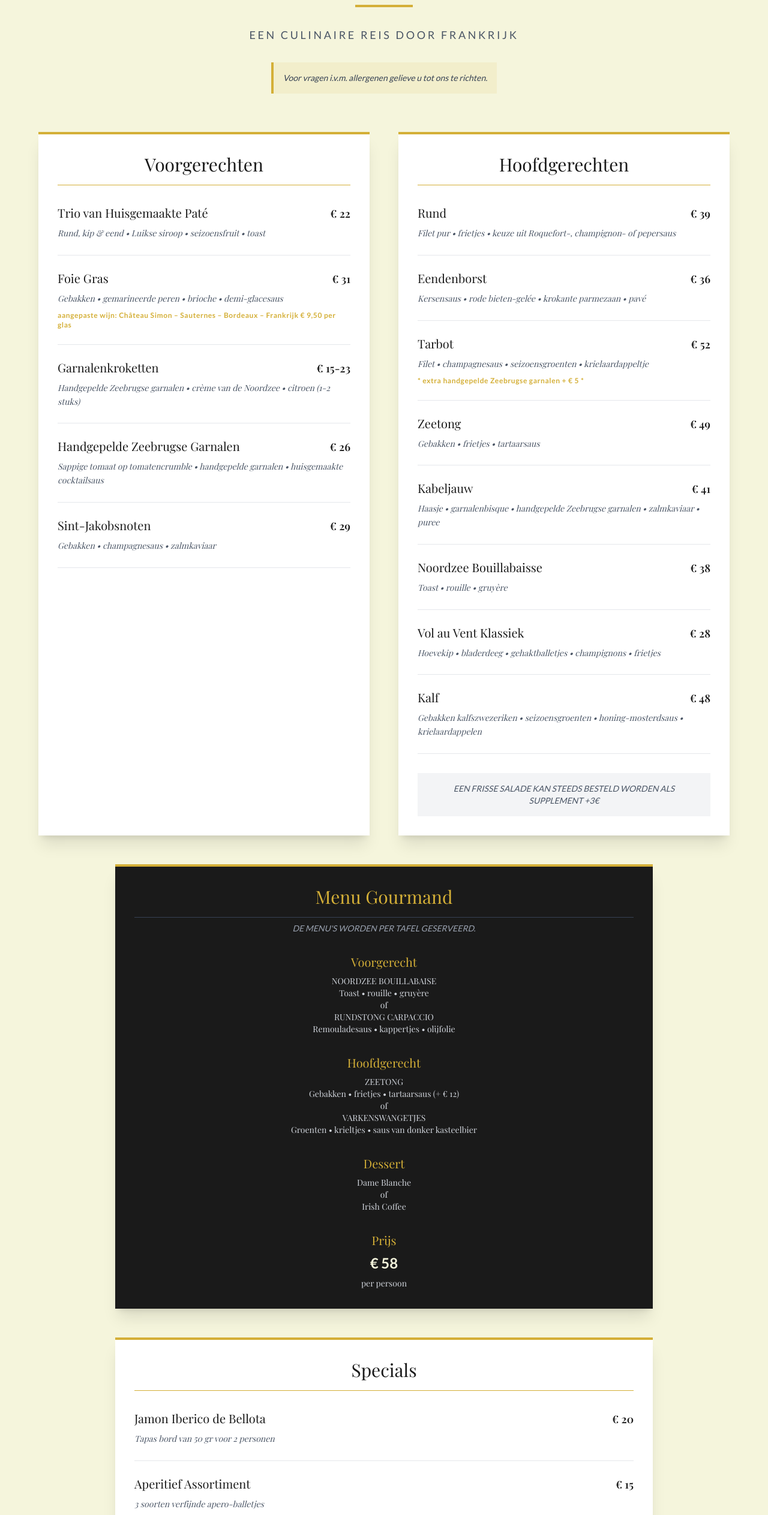
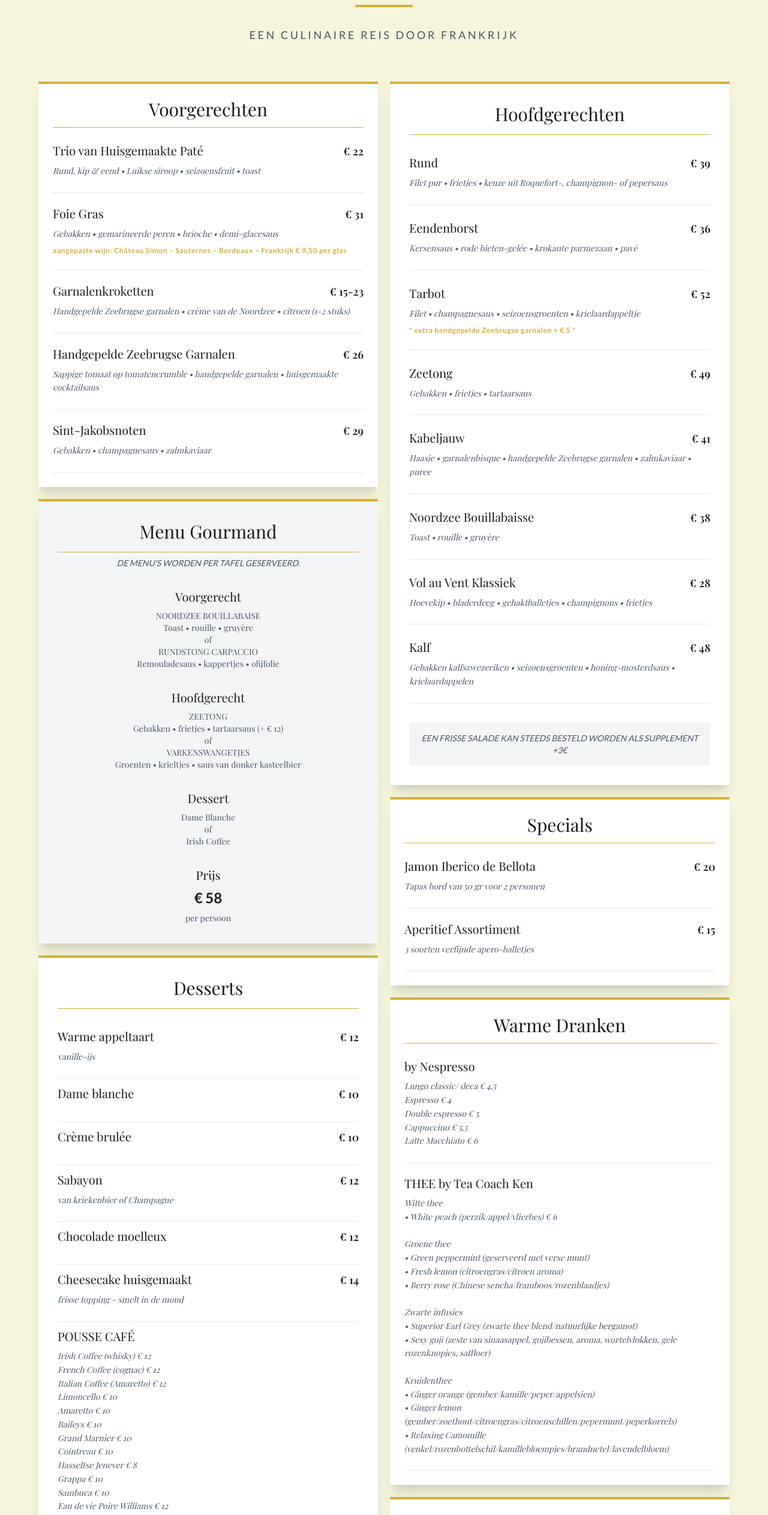
Before and after one commit to ricojr84/bistro-boudoir2, a React (Vite) app: page / in a window 1280 px wide. Shown: the part 1240-3766 px from the top of the page at 60% size. Built offline with nearby package versions, Linux system fonts and the light colour scheme; a web font is replaced by a local one.

Commit message:
Fix French menu translations and restructure menu layout

```diff
--- a/components/Footer.tsx
+++ b/components/Footer.tsx
@@ -12,8 +12,8 @@ export const Footer: React.FC<FooterProps> = ({ t }) => {
         <h2 className="font-serif text-2xl text-gold mb-6 tracking-widest">Bistro Boudoir</h2>
         <p className="font-serif italic text-lg mb-4">{t.footer.tagline}</p>
         <p className="text-sm font-sans tracking-wider opacity-60">{t.footer.copyright}</p>
-        <p className="text-xs font-sans tracking-wider opacity-40 mt-6">
-          Made with ❤️ by RICO
+        <p className="text-xs font-sans tracking-wider opacity-60 mt-6">
+          Made by RICO
         </p>
       </div>
     </footer>
--- a/components/Menu.tsx
+++ b/components/Menu.tsx
@@ -6,18 +6,18 @@ interface MenuProps {
 }
 
 const MenuItemCard: React.FC<{ item: MenuItem }> = ({ item }) => (
-  <div className="flex flex-col pb-4 md:pb-6 border-b border-gray-200 hover:translate-x-2 transition-transform duration-300">
-    <div className="flex justify-between items-baseline mb-1 md:mb-2">
-      <h4 className="font-serif text-base md:text-xl text-off-black">{item.name}</h4>
-      <span className="font-serif text-sm md:text-lg font-semibold text-off-black whitespace-nowrap ml-2 md:ml-4">{item.price}</span>
+  <div className="flex flex-col pb-6 border-b border-gray-200 hover:translate-x-2 transition-transform duration-300">
+    <div className="flex justify-between items-baseline mb-2">
+      <h4 className="font-serif text-xl text-off-black">{item.name}</h4>
+      <span className="font-serif text-lg font-semibold text-off-black whitespace-nowrap ml-4">{item.price}</span>
     </div>
     {item.description && (
-      <p className="font-serif text-gray-600 italic text-xs md:text-sm leading-relaxed whitespace-pre-line">
+      <p className="font-serif text-gray-600 italic text-sm leading-relaxed whitespace-pre-line">
         {item.description}
       </p>
     )}
     {item.extra && (
-      <p className="font-sans text-xs text-gold mt-1 md:mt-2 font-bold tracking-wider">
+      <p className="font-sans text-xs text-gold mt-2 font-bold tracking-wider">
         {item.extra}
       </p>
     )}
@@ -28,121 +28,115 @@ export const Menu: React.FC<MenuProps> = ({ t }) => {
   const { categories } = t.menu;
 
   return (
-    <section id="menu" className="py-12 md:py-20 bg-cream text-off-black">
+    <section id="menu" className="py-20 bg-cream text-off-black">
       <div className="container mx-auto px-4 md:px-8 lg:px-16">
-        <div className="text-center mb-8 md:mb-16">
-          <h2 className="font-serif text-3xl md:text-4xl lg:text-5xl text-off-black uppercase tracking-widest mb-4 relative inline-block">
+        <div className="text-center mb-16">
+          <h2 className="font-serif text-4xl md:text-5xl text-off-black uppercase tracking-widest mb-4 relative inline-block">
             {t.menu.title}
             <span className="absolute -bottom-4 left-1/2 transform -translate-x-1/2 w-24 h-1 bg-gold"></span>
           </h2>
-          <p className="font-sans text-gray-600 text-sm md:text-lg uppercase tracking-[0.2em] mt-8">
+          <p className="font-sans text-gray-600 text-lg uppercase tracking-[0.2em] mt-8">
             {t.menu.subtitle}
           </p>
-          <div className="mt-6 md:mt-8 p-3 md:p-4 bg-gold/10 border-l-4 border-gold inline-block max-w-2xl">
-            <p className="text-xs md:text-sm italic text-gray-700">{t.menu.allergenNotice}</p>
-          </div>
         </div>
 
-        {/* Row 1: Starters and Mains side by side */}
-        <div className="grid grid-cols-1 lg:grid-cols-2 gap-6 md:gap-8 lg:gap-12 mb-6 md:mb-12">
-          <div className="bg-white p-4 md:p-8 shadow-xl border-t-4 border-gold">
-            <h3 className="font-serif text-2xl md:text-3xl text-center text-off-black mb-4 md:mb-8 border-b border-gold pb-3 md:pb-4">
+        <div className="flex flex-col gap-5">
+          {/* Main Layout: Left Column (Voorgerechten + Menu Gourmand) | Right Column (Hoofdgerechten + Specials + Warm Drinks) */}
+          <div className="flex flex-col lg:flex-row gap-5 items-start">
+            {/* Left Column: Voorgerechten + Menu Gourmand + Desserts */}
+            <div className="flex flex-col gap-5 lg:w-1/2">
+              <div className="bg-white p-6 shadow-xl border-t-4 border-gold">
+                <h3 className="font-serif text-3xl text-center text-off-black mb-6 border-b border-gold pb-3">
                   {categories.starters.title}
                 </h3>
-            <div className="space-y-4 md:space-y-6">
+                <div className="space-y-5">
                   {categories.starters.items.map((item, idx) => (
                     <MenuItemCard key={idx} item={item} />
                   ))}
                 </div>
               </div>
 
-          <div className="bg-white p-4 md:p-8 shadow-xl border-t-4 border-gold">
-            <h3 className="font-serif text-2xl md:text-3xl text-center text-off-black mb-4 md:mb-8 border-b border-gold pb-3 md:pb-4">
-              {categories.mains.title}
-            </h3>
-            <div className="space-y-4 md:space-y-6">
-              {categories.mains.items.map((item, idx) => (
-                <MenuItemCard key={idx} item={item} />
-              ))}
-            </div>
-            <div className="mt-4 md:mt-8 p-3 md:p-4 bg-gray-100 text-center italic text-xs md:text-sm text-gray-600">
-              {t.menu.childrenNote}
-            </div>
-          </div>
-        </div>
-
-        {/* Row 2: Menu Gourmand - Full Width Center */}
-        <div className="mb-6 md:mb-12 max-w-4xl mx-auto">
-          <div className="bg-off-black text-cream p-4 md:p-8 shadow-xl border-t-4 border-gold">
-            <h3 className="font-serif text-2xl md:text-3xl text-center text-gold mb-2 pb-3 md:pb-4 border-b border-gray-700">
+              <div className="bg-gray-100 p-8 shadow-xl border-t-4 border-gold">
+                <h3 className="font-serif text-3xl text-center text-off-black mb-2 pb-4 border-b border-gold">
                   {categories.gourmand.title}
                 </h3>
-            <p className="text-center text-gray-400 italic text-xs md:text-sm mb-4 md:mb-8">{categories.gourmand.note}</p>
-            <div className="space-y-4 md:space-y-8">
+                <p className="text-center text-gray-600 italic text-sm mb-8">{categories.gourmand.note}</p>
+                <div className="space-y-8">
                   {categories.gourmand.items.map((item, idx) => (
                     <div key={idx} className="text-center">
-                  <h4 className="font-serif text-lg md:text-xl text-gold mb-1 md:mb-2">{item.name}</h4>
-                  {item.price && <span className="block text-xl md:text-2xl font-bold mb-1 md:mb-2">{item.price}</span>}
+                      <h4 className="font-serif text-xl text-off-black mb-2">{item.name}</h4>
+                       {item.price && <span className="block text-2xl font-bold mb-2 text-off-black">{item.price}</span>}
                       {item.description && (
-                    <p className="font-serif text-gray-300 text-xs md:text-sm whitespace-pre-line">{item.description}</p>
+                        <p className="font-serif text-gray-600 text-sm whitespace-pre-line">{item.description}</p>
                       )}
                     </div>
                   ))}
                 </div>
               </div>
-        </div>
 
-        {/* Row 3: Specials - Full Width Center */}
-        <div className="mb-6 md:mb-12 max-w-4xl mx-auto">
-          <div className="bg-white p-4 md:p-8 shadow-xl border-t-4 border-gold">
-            <h3 className="font-serif text-2xl md:text-3xl text-center text-off-black mb-4 md:mb-8 border-b border-gold pb-3 md:pb-4">
-              {categories.specials.title}
+              <div className="bg-white p-8 shadow-xl border-t-4 border-gold">
+                <h3 className="font-serif text-3xl text-center text-off-black mb-8 border-b border-gold pb-4">
+                  {categories.desserts.title}
                 </h3>
-            <div className="space-y-4 md:space-y-6">
-              {categories.specials.items.map((item, idx) => (
+                <div className="space-y-2.5">
+                  {categories.desserts.items.map((item, idx) => (
                     <MenuItemCard key={idx} item={item} />
                   ))}
                 </div>
               </div>
             </div>
 
-        {/* Row 4: Desserts and Aperitief side by side */}
-        <div className="grid grid-cols-1 lg:grid-cols-2 gap-6 md:gap-8 lg:gap-12 mb-6 md:mb-12">
-          <div className="bg-white p-4 md:p-8 shadow-xl border-t-4 border-gold">
-            <h3 className="font-serif text-2xl md:text-3xl text-center text-off-black mb-4 md:mb-8 border-b border-gold pb-3 md:pb-4">
-              {categories.desserts.title}
+            {/* Right Column: Hoofdgerechten + Specials + Warm Drinks + Aperitief */}
+            <div className="flex flex-col gap-5 lg:w-1/2">
+              <div className="bg-white p-8 shadow-xl border-t-4 border-gold">
+                <h3 className="font-serif text-3xl text-center text-off-black mb-8 border-b border-gold pb-4">
+                  {categories.mains.title}
                 </h3>
-            <div className="space-y-4 md:space-y-6">
-              {categories.desserts.items.map((item, idx) => (
+                <div className="space-y-6">
+                  {categories.mains.items.map((item, idx) => (
+                    <MenuItemCard key={idx} item={item} />
+                  ))}
+                </div>
+                <div className="mt-8 p-4 bg-gray-100 text-center italic text-sm text-gray-600">
+                  {t.menu.childrenNote}
+                </div>
+              </div>
+
+              <div className="bg-white p-6 shadow-xl border-t-4 border-gold">
+                <h3 className="font-serif text-3xl text-center text-off-black mb-6 border-b border-gold pb-3">
+                  {categories.specials.title}
+                </h3>
+                <div className="space-y-5">
+                  {categories.specials.items.map((item, idx) => (
                     <MenuItemCard key={idx} item={item} />
                   ))}
                 </div>
               </div>
 
-          <div className="bg-white p-4 md:p-8 shadow-xl border-t-4 border-gold">
-            <h3 className="font-serif text-2xl md:text-3xl text-center text-off-black mb-4 md:mb-8 border-b border-gold pb-3 md:pb-4">
+              <div className="bg-white p-6 shadow-xl border-t-4 border-gold">
+                <h3 className="font-serif text-3xl text-center text-off-black mb-6 border-b border-gold pb-3">
+                  {categories.warmDrinks.title}
+                </h3>
+                <div className="space-y-5">
+                  {categories.warmDrinks.items.map((item, idx) => (
+                    <MenuItemCard key={idx} item={item} />
+                  ))}
+                </div>
+              </div>
+
+              <div className="bg-white p-8 shadow-xl border-t-4 border-gold">
+                <h3 className="font-serif text-3xl text-center text-off-black mb-8 border-b border-gold pb-4">
                   {categories.drinks.title}
                 </h3>
-            <div className="space-y-4 md:space-y-6">
+                <div className="space-y-2.5">
                   {categories.drinks.items.map((item, idx) => (
                     <MenuItemCard key={idx} item={item} />
                   ))}
                 </div>
               </div>
             </div>
+          </div>
 
-        {/* Row 5: Warm Drinks - Full Width */}
-        <div className="max-w-4xl mx-auto">
-          <div className="bg-white p-4 md:p-8 shadow-xl border-t-4 border-gold">
-            <h3 className="font-serif text-2xl md:text-3xl text-center text-off-black mb-4 md:mb-8 border-b border-gold pb-3 md:pb-4">
-              {categories.warmDrinks.title}
-            </h3>
-            <div className="space-y-4 md:space-y-6">
-              {categories.warmDrinks.items.map((item, idx) => (
-                <MenuItemCard key={idx} item={item} />
-              ))}
-            </div>
-          </div>
         </div>
       </div>
     </section>
--- a/constants.ts
+++ b/constants.ts
@@ -18,7 +18,6 @@ export const CONTENT: Record<string, Translations> = {
     menu: {
       title: 'Ons Menu',
       subtitle: 'Een culinaire reis door Frankrijk',
-      allergenNotice: 'Voor vragen i.v.m. allergenen gelieve u tot ons te richten.',
       childrenNote: 'EEN FRISSE SALADE KAN STEEDS BESTELD WORDEN ALS SUPPLEMENT +3€',
       categories: {
         starters: {
@@ -124,7 +123,7 @@ export const CONTENT: Record<string, Translations> = {
       }
     },
     footer: {
-      copyright: '© 2024 Bistro Boudoir. Alle rechten voorbehouden.',
+      copyright: '© 2025 Bistro Boudoir. Alle rechten voorbehouden.',
       tagline: 'Bon appétit!',
       openingHours: {
         title: 'OPENINGSTIJDEN',
@@ -161,50 +160,46 @@ export const CONTENT: Record<string, Translations> = {
     menu: {
       title: 'Notre Menu',
       subtitle: 'Un voyage culinaire à travers la France',
-      allergenNotice: 'Pour toute question concernant les allergènes, veuillez nous contacter.',
       childrenNote: 'UNE SALADE FRAÎCHE PEUT TOUJOURS ÊTRE COMMANDÉE EN SUPPLÉMENT +3€',
       categories: {
         starters: {
           title: 'Entrées',
           items: [
-            { name: 'Coquilles Saint-Jacques', description: 'Poêlées / sauce champagne / caviar de saumon', price: '€ 29' },
-            { name: 'Carpaccio de Tomates', description: 'Crevettes de Zeebrugge épluchées à la main / mayonnaise / roquette / œufs de caille', price: '€ 26' },
-            { name: 'Vitello Tonnato', description: 'Mayonnaise au thon / câpres / tomates pelées / parmesan', price: '€ 22' },
-            { name: 'Soupe de Poisson', description: 'Toast & rouille', price: '€ 18' },
-            { name: 'Steak Tartare Nature', description: 'Échalotes / câpres / persil / cornichons / jaune d\'œuf', price: '€ 26' },
-            { name: 'Croquettes de Crevettes', description: 'Persil frit / citron (1-2 pièces)', price: '€ 14-22' },
-            { name: 'Salade Caprese', description: 'Mozzarella de bufflonne / tomates / basilic / balsamique', price: '€ 24' },
-            { name: 'Salade de Saumon', description: 'Mélange de salade / saumon / avocat / sauce césar / parmesan / œufs de caille / graines de sésame', price: '€ 30' }
+            { name: 'Trio de Pâtés Maison', description: 'Bœuf, poulet & canard • sirop de Liège • fruits de saison • toast', price: '€ 22' },
+            { name: 'Foie Gras', description: 'Poêlé • poires marinées • brioche • sauce demi-glace', price: '€ 31', extra: 'vin adapté: Château Simon – Sauternes – Bordeaux – France € 9,50 par verre' },
+            { name: 'Croquettes de Crevettes', description: 'Crevettes de Zeebrugge épluchées à la main • crème de la Mer du Nord • citron (1-2 pièces)', price: '€ 15-23' },
+            { name: 'Crevettes de Zeebrugge Épluchées à la Main', description: 'Tomate juteuse sur crumble de tomate • crevettes épluchées à la main • sauce cocktail maison', price: '€ 26' },
+            { name: 'Coquilles Saint-Jacques', description: 'Poêlées • sauce champagne • caviar de saumon', price: '€ 29' }
           ]
         },
         mains: {
           title: 'Plats Principaux',
           items: [
-            { name: 'Bœuf', description: 'Filet pur / frites / salade / sauce Roquefort, champignon ou poivre', price: '€ 39' },
-            { name: 'Caille', description: 'Raisins / champignons / sauce au vin aux herbes / pommes de terre', price: '€ 34' },
-            { name: 'Turbot', description: 'Filet / grillé / sauce champagne / légumes de saison adaptés / pommes de terre nouvelles', price: '€ 52', extra: '* crevettes de Zeebrugge épluchées à la main supplémentaires + € 5 *' },
-            { name: 'Sole', description: 'Poêlée / salade / frites / sauce tartare', price: '€ 49' },
-            { name: 'Cabillaud', description: 'Filet / bisque de crevettes / crevettes de Zeebrugge épluchées à la main / moules / purée', price: '€ 41' },
-            { name: 'Vol au Vent Deluxe', description: 'Poulet de ferme / pâte feuilletée / ris de veau / crevettes de Zeebrugge épluchées à la main / frites', price: '€ 41' },
-            { name: 'Veau', description: 'Ris de veau poêlés / légumes de saison adaptés / sauce miel-moutarde / pommes de terre nouvelles', price: '€ 48' },
-            { name: 'Végétarien', description: 'Légumes grillés / sauce à l\'ail / mozzarella de bufflonne', price: '€ 32' }
+            { name: 'Bœuf', description: 'Filet pur • frites • choix de sauce Roquefort, champignon ou poivre', price: '€ 39' },
+            { name: 'Magret de Canard', description: 'Sauce aux cerises • gelée de betteraves rouges • parmesan croustillant • pavé', price: '€ 36' },
+            { name: 'Turbot', description: 'Filet • sauce champagne • légumes de saison • pommes de terre nouvelles', price: '€ 52', extra: '* crevettes de Zeebrugge épluchées à la main supplémentaires + € 5 *' },
+            { name: 'Sole', description: 'Poêlée • frites • sauce tartare', price: '€ 49' },
+            { name: 'Cabillaud', description: 'Filet • bisque de crevettes • crevettes de Zeebrugge épluchées à la main • caviar de saumon • purée', price: '€ 41' },
+            { name: 'Bouillabaisse de la Mer du Nord', description: 'Toast • rouille • gruyère', price: '€ 38' },
+            { name: 'Vol au Vent Classique', description: 'Poulet de ferme • pâte feuilletée • boulettes de viande • champignons • frites', price: '€ 28' },
+            { name: 'Veau', description: 'Ris de veau poêlés • légumes de saison • sauce miel-moutarde • pommes de terre nouvelles', price: '€ 48' }
           ]
         },
         gourmand: {
           title: 'Menu Gourmand',
-          note: 'Les menus sont servis par table.',
+          note: 'LES MENUS SONT SERVIS PAR TABLE.',
           items: [
-            { name: 'Entrée', description: 'Coquilles Saint-Jacques - Carpaccio / vinaigrette aux agrumes / bergamote\nOU\nBœuf - Carpaccio / aïoli aux anchois / parmesan', price: '' },
-            { name: 'Plat Principal', description: 'Sole - Poêlée / salade / frites / tartare (+ € 12)\nOU\nEntrecôte Simmental - Classique / poivre concassé / flambé / sauce au poivre / frites / salade', price: '' },
-            { name: 'Dessert', description: 'Dame Blanche\nOU\nCoupe Colonel', price: '' },
-            { name: 'Prix', description: 'par personne', price: '€ 56' }
+            { name: 'Entrée', description: 'BOUILLABAISSE DE LA MER DU NORD\nToast • rouille • gruyère\nou\nCARPACCIO DE LANGUE DE BŒUF\nSauce rémoulade • câpres • huile d\'olive', price: '' },
+            { name: 'Plat Principal', description: 'SOLE\nPoêlée • frites • sauce tartare (+ € 12)\nou\nJOUES DE PORC\nLégumes • pommes de terre nouvelles • sauce à la bière brune de château', price: '' },
+            { name: 'Dessert', description: 'Dame Blanche\nou\nIrish Coffee', price: '' },
+            { name: 'Prix', description: 'par personne', price: '€ 58' }
           ]
         },
         specials: {
           title: 'Spécialités',
           items: [
             { name: 'Jamon Iberico de Bellota', description: 'Assiette de tapas de 50 gr pour 2 personnes', price: '€ 20' },
-            { name: 'Huîtres "Gillardeau"', description: 'Sauce mignonnette (3 pièces / 6 pièces)', price: '€ 14 / 24' }
+            { name: 'Assortiment Apéritif', description: '3 sortes de boulettes apéritives raffinées', price: '€ 15' }
           ]
         },
         drinks: {
--- a/types.ts
+++ b/types.ts
@@ -30,7 +30,6 @@ export interface Translations {
   menu: {
     title: string;
     subtitle: string;
-    allergenNotice: string;
     childrenNote: string;
     categories: {
       starters: MenuCategory;
```
Lines whose indentation alone changed are shown as unchanged.
